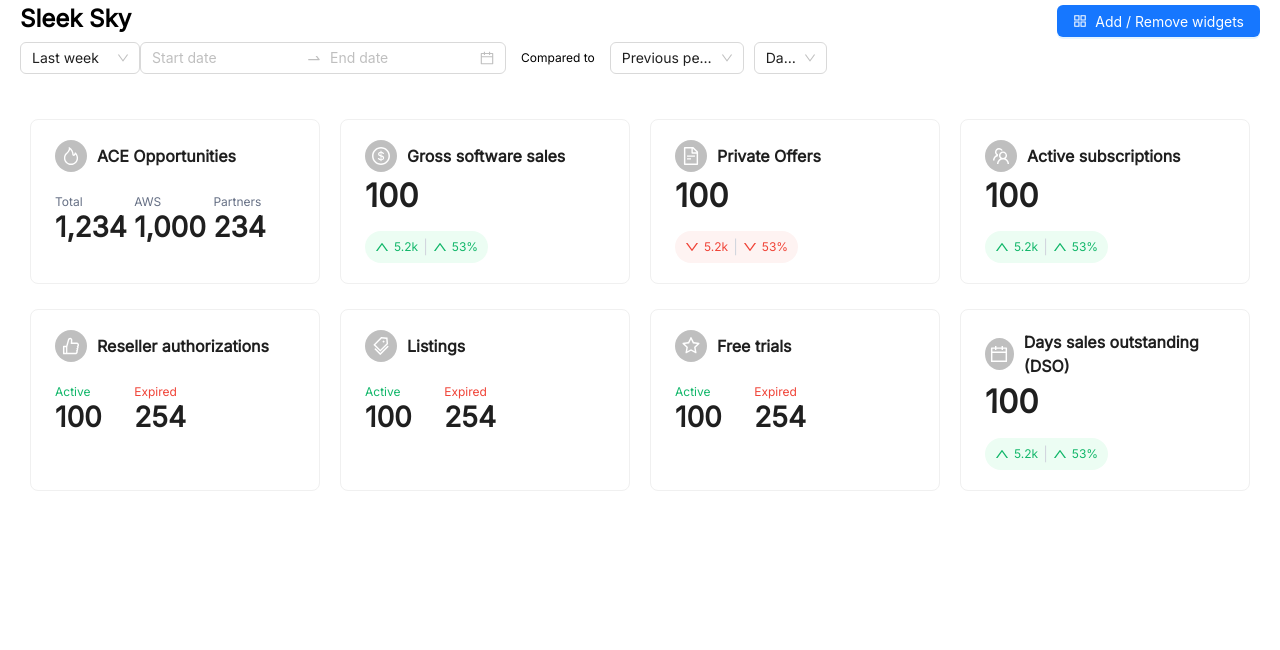
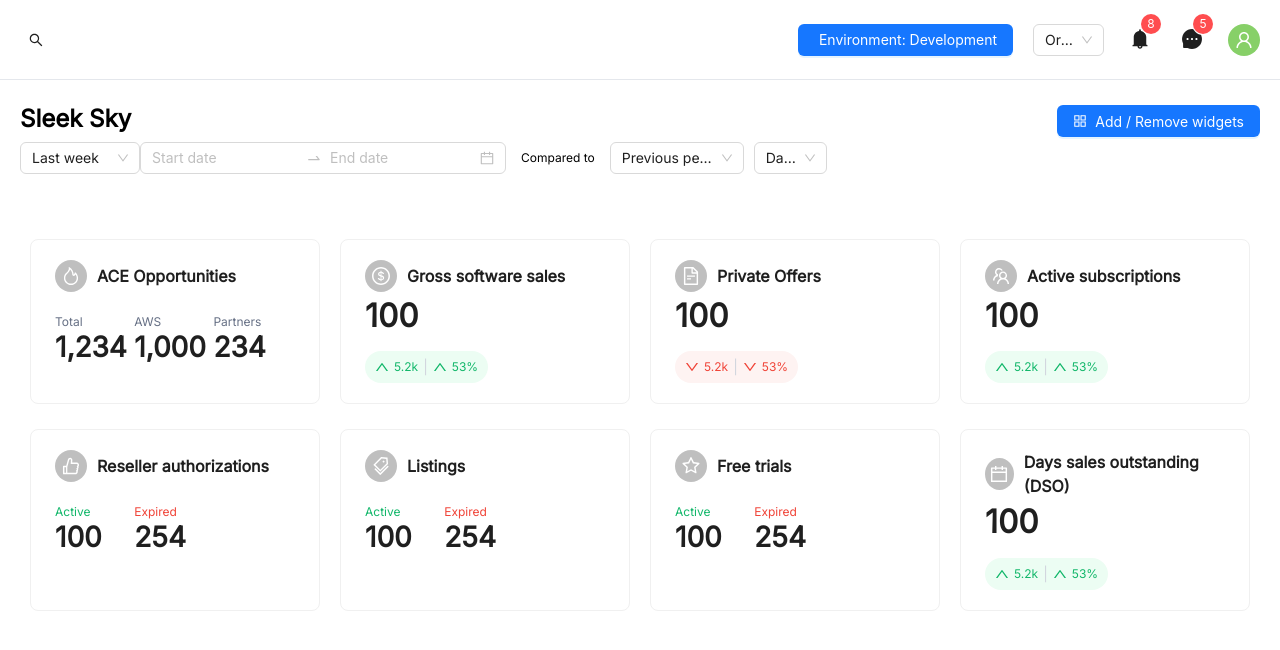
Before and after one commit to GigiEillen/dashboard, a React (Vite) app: page / in a window 1280 px wide. Shown: the top 650 px of the page. Built offline with nearby package versions, Linux system fonts and the light colour scheme.

Commit message:
Add Header component with basic user config response

```diff
--- /dev/null
+++ b/src/components/Header/Header.scss
@@ -0,0 +1,20 @@
+.header-content {
+  height: 39px;
+  padding: 20px;
+  display: flex;
+  align-items: center;
+  justify-content: space-between;
+  border-bottom: 1px solid #e4e7ec;
+
+  .user-section {
+    display: flex;
+
+    > * {
+      padding-left: 20px;
+    }
+
+    .group-dropdown {
+      width: 71px;
+    }
+  }
+}
--- /dev/null
+++ b/src/components/Header/index.tsx
@@ -0,0 +1,70 @@
+import { FC } from 'react';
+import { Avatar, Badge, Button, Select } from 'antd';
+import {
+  BellFilled,
+  MessageFilled,
+  SearchOutlined,
+  UserOutlined,
+} from '@ant-design/icons';
+
+import './Header.scss';
+
+interface HeaderProps {
+  /**
+   * Selected group or organization
+   */
+  group: string;
+
+  /**
+   * Function to be called when changing group selection
+   */
+  onGroupChange: (newValue: string) => void;
+
+  /**
+   * Group dropdown items
+   */
+  groupList: Array<{ label: string; value: string }>;
+}
+
+const Header: FC<HeaderProps> = ({ group, onGroupChange, groupList }) => (
+  <div className="header-content">
+    <Button type="text" icon={<SearchOutlined />} />
+    <div className="user-section">
+      <Button type="primary">Environment: Development</Button>
+      <div>
+        <Select
+          value={group}
+          onChange={onGroupChange}
+          options={groupList}
+          className="group-dropdown"
+        />
+      </div>
+      <div>
+        <Badge count={8} offset={[-5, 0]}>
+          <Button
+            type="text"
+            shape="circle"
+            icon={<BellFilled style={{ fontSize: '20px' }} />}
+          />
+        </Badge>
+      </div>
+      <div>
+        <Badge count={5} offset={[-5, 0]}>
+          <Button
+            type="text"
+            shape="circle"
+            icon={<MessageFilled style={{ fontSize: '20px' }} />}
+          />
+        </Badge>
+      </div>
+      <div>
+        <Avatar
+          style={{ backgroundColor: '#87d068' }}
+          icon={<UserOutlined />}
+        />
+      </div>
+    </div>
+  </div>
+);
+
+export default Header;
--- a/src/components/Home.tsx
+++ b/src/components/Home.tsx
@@ -1,11 +1,18 @@
 import { useState, useEffect } from 'react';
 import { Spin } from 'antd';
 
+import Header from './Header';
 import WidgetHeader from './WidgetHeader';
 import Widgets from './Widgets';
-import type { OnPeriodFilterChange, PeriodFilter, WidgetList } from './types';
+import type {
+  OnPeriodFilterChange,
+  PeriodFilter,
+  UserConfig,
+  WidgetList,
+} from './types';
 
 import widgetListResponse from '../data/widgetList.json';
+import userConfiguration from '../data/userConfiguration.json';
 
 const Home = () => {
   const [periodFilter, setPeriodFilter] = useState<PeriodFilter>({
@@ -15,22 +22,44 @@ const Home = () => {
   });
 
   const [widgets, setWidgets] = useState<WidgetList>();
+  const [userConfig, setUserConfig] = useState<UserConfig>();
+  const [selectedGroup, setSelectedGroup] = useState('');
+
+  useEffect(() => {
+    setTimeout(() => {
+      setUserConfig(userConfiguration);
+      setSelectedGroup(userConfiguration.groups[0]?.value);
+    }, 300);
+  }, []);
+
+  useEffect(() => {
+    setWidgets(undefined);
+
+    // Simulating calls based on filters
+    setTimeout(() => {
+      setWidgets(widgetListResponse as WidgetList);
+    }, 500);
+  }, [periodFilter]);
 
   const onPeriodFilterChange: OnPeriodFilterChange = (key) => (newValue) => {
     setPeriodFilter((prevState) => ({ ...prevState, [key]: newValue }));
   };
 
-  useEffect(() => {
-    setWidgets(undefined);
-
-    // Simulating call based on filters
-    setTimeout(() => {
-      setWidgets(widgetListResponse as WidgetList);
-    }, 500);
-  }, [periodFilter]);
+  const onGroupChange = (newValue: string) => {
+    setSelectedGroup(newValue);
+  };
 
   return (
     <div className="home-container">
+      {userConfig ? (
+        <Header
+          groupList={userConfig.groups}
+          group={selectedGroup}
+          onGroupChange={onGroupChange}
+        />
+      ) : (
+        <Spin />
+      )}
       <WidgetHeader
         periodFilter={periodFilter}
         onPeriodFilterChange={onPeriodFilterChange}
--- a/src/components/WidgetHeader/WidgetHeader.scss
+++ b/src/components/WidgetHeader/WidgetHeader.scss
@@ -1,5 +1,5 @@
 .widget-header-content {
-  padding: 0 20px;
+  padding: 20px;
 
   .title {
     display: flex;
--- /dev/null
+++ b/src/data/userConfiguration.json
@@ -0,0 +1,12 @@
+{
+  "groups": [
+    {
+      "value": "0",
+      "label": "Org1"
+    },
+    {
+      "value": "1",
+      "label": "Org2"
+    }
+  ]
+}
```
Also changed, not shown: src/components/types.ts (+7 -0 lines).
